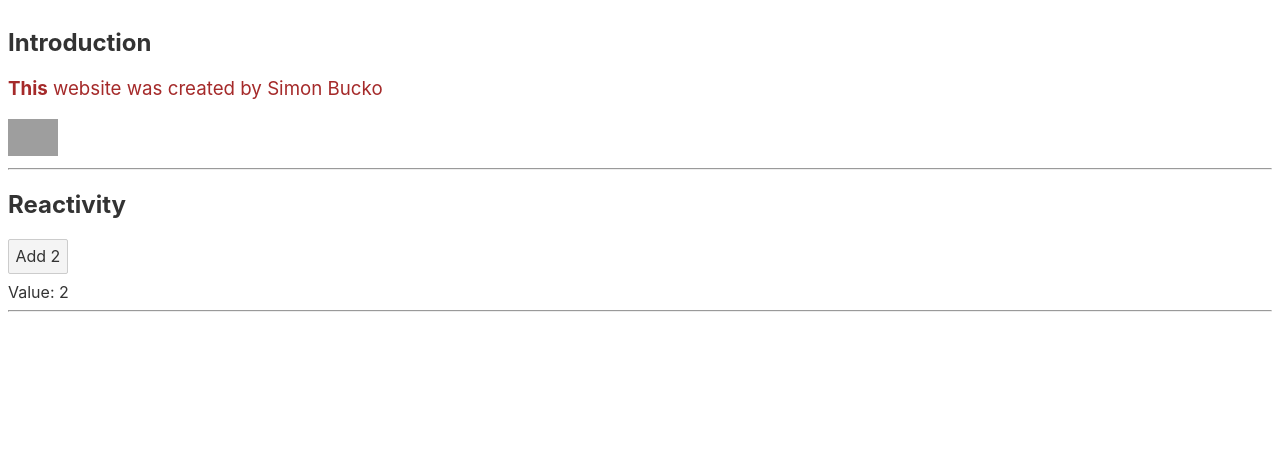
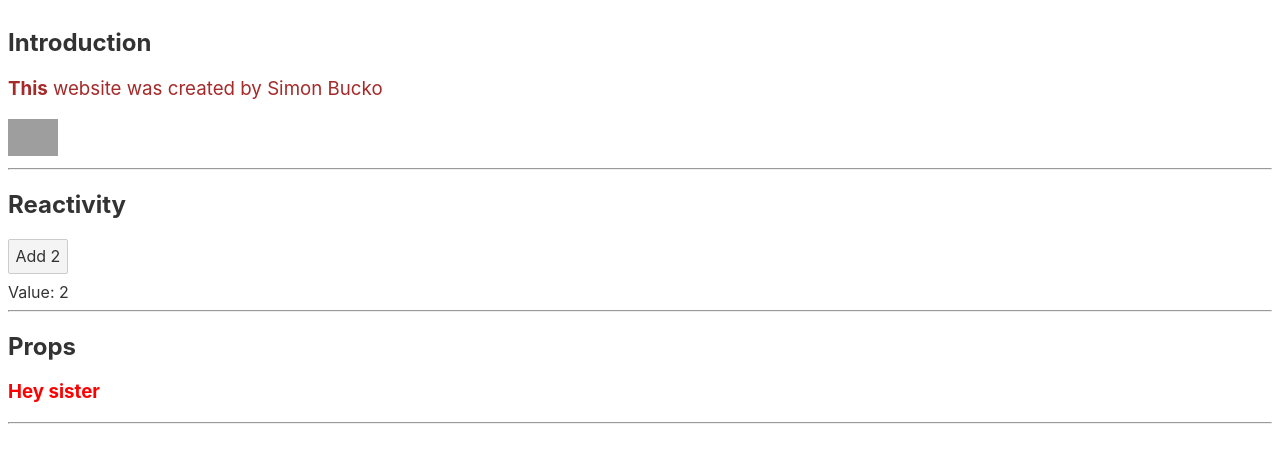
Before and after one commit to simonbucko/node_4th_semester, a Svelte app in the folder 4_Svetle_Intro/: page / in a window 1280 px wide. Shown: the top 462 px of the page. Built offline with nearby package versions, Linux system fonts and the light colour scheme; grey boxes are pictures that could not be loaded.

Commit message:
added props

```diff
--- a/4_Svetle_Intro/src/App.svelte
+++ b/4_Svetle_Intro/src/App.svelte
@@ -1,12 +1,20 @@
 <script>
   import Introduction from "./sections/Introduction.svelte";
   import Reactivity from "./sections/Reactivity.svelte";
+  import Props from "./sections/Props.svelte";
+
+  const data = {
+    color: "red",
+    text: "Hey sister",
+  };
 </script>
 
 <Introduction />
 <hr />
 <Reactivity />
 <hr />
+<Props {...data} />
+<hr />
 
 <style>
 </style>
--- /dev/null
+++ b/4_Svetle_Intro/src/sections/Props.svelte
@@ -0,0 +1,7 @@
+<script>
+  export let color = "black";
+  export let text = "";
+</script>
+
+<h2>Props</h2>
+<h3 style="color: {color};">{text}</h3>
```
